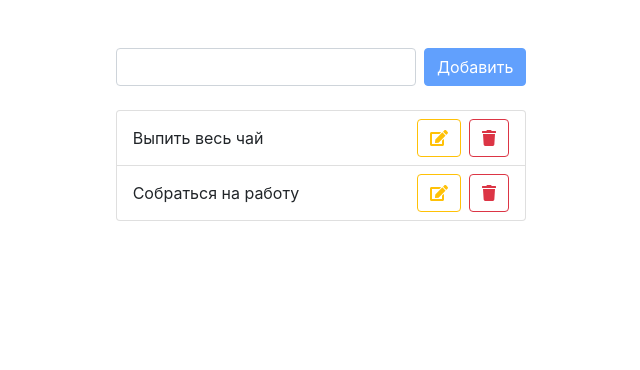
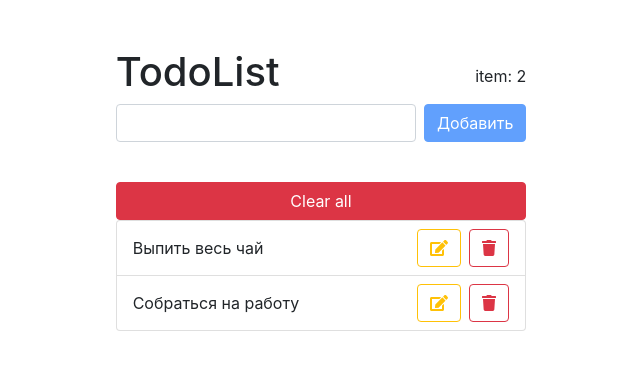
Before and after one commit to Abdyrahmanovt/react-todo-list, a React (Create React App) app: page / in a window 1280 px wide. Shown: the top 370 px of the page, without its empty margins (319-959 px from the left). Built offline with nearby package versions, Linux system fonts and the light colour scheme.

Commit message:
update project

```diff
--- a/src/components/Todo/index.js
+++ b/src/components/Todo/index.js
@@ -3,6 +3,7 @@ import {FontAwesomeIcon} from '@fortawesome/react-fontawesome'
 import {faTrash, faEdit} from '@fortawesome/free-solid-svg-icons'
 import {nanoid} from 'nanoid'
 import TodoItem from "../TodoItem";
+import TodoHeader from "../TodoHeader";
 
 const Todo = () => {
     const [todos, setTodos] = useState([
@@ -27,22 +28,23 @@ const Todo = () => {
         setTodos([...todos, newTodo])
         setValue('')
     }
-
     const deleteTodo = (id) => {
         setTodos(todos.filter(item => item.id !== id))
+    }
+
+    const saveTodo = (id, title) => {
+        setTodos(todos.map(item => item.id === id ? {...item , title} : item ))
     }
 
     return (
         <div className='row my-5'>
             <div className="col-md-4 offset-md-4">
-                <div className="d-flex mb-4">
-                    <input type="text" className='form-control me-2' value={value} onChange={handleInput}/>
-                    <button className="btn btn-primary" onClick={addTodo} disabled={!value.trim()}>Добавить</button>
-                </div>
+                <TodoHeader value={value} handleInput={handleInput} addTodo={addTodo} length={todos.length}/>
+                <button type='button' className='btn btn-danger mt-3 w-100' onClick={()=> setTodos([])}>Clear all</button>
                 <ul className='list-group'>
                     {
                         todos.map(item =>
-                            <TodoItem item={item}  deleteTodo={deleteTodo}/>
+                            <TodoItem item={item}  deleteTodo={deleteTodo} saveTodo={saveTodo}/>
                         )
                     }
                 </ul>
--- /dev/null
+++ b/src/components/TodoHeader/index.js
@@ -0,0 +1,18 @@
+import React from 'react';
+
+const TodoHeader = ({value, addTodo,handleInput,length}) => {
+    return (
+      <div>
+          <div className="d-flex align-items-center justify-content-between">
+              <h1>TodoList</h1>
+              <span>item: {length}</span>
+          </div>
+          <div className="d-flex mb-4">
+              <input type="text" className='form-control me-2' value={value} onChange={handleInput}/>
+              <button className="btn btn-primary" onClick={addTodo} disabled={!value.trim()}>Добавить</button>
+          </div>
+      </div>
+    );
+};
+
+export default TodoHeader;
--- a/src/components/TodoItem/index.js
+++ b/src/components/TodoItem/index.js
@@ -1,12 +1,17 @@
 import React, {useState} from 'react';
 import {FontAwesomeIcon} from "@fortawesome/react-fontawesome";
-import {faEdit, faTrash} from "@fortawesome/free-solid-svg-icons";
+import {faEdit, faTrash,faSave} from "@fortawesome/free-solid-svg-icons";
 
-const TodoItem = ({item, deleteTodo}) => {
+const TodoItem = ({item, deleteTodo,saveTodo}) => {
     const [isEdit, setIsEdit] = useState(false)
     const [newTitle,setNewTitle] = useState(item.title)
     const handleEdit = () => {
         setIsEdit(true)
+    }
+
+    const handleSave = () => {
+        saveTodo(item.id, newTitle)
+        setIsEdit(false)
     }
     const handleNewValue=(e)=>{
         setNewTitle(e.target.value)
@@ -19,9 +24,12 @@ const TodoItem = ({item, deleteTodo}) => {
                     <span>{item.title}</span>
             }
             <div className='d-flex'>
-                <button type='button' className='btn btn-outline-warning me-2 '
-                        onClick={handleEdit}>
-                    <FontAwesomeIcon icon={faEdit}/>
+                <button type='button' className='btn btn-outline-warning me-2' onClick={isEdit ? handleSave : handleEdit}>
+                    {
+                        isEdit ?<FontAwesomeIcon icon={faSave}/> : <FontAwesomeIcon icon={faEdit}/>
+
+
+                    }
                 </button>
                 <button type='button' className='btn btn-outline-danger' onClick={() => deleteTodo(item.id)}>
                     <FontAwesomeIcon icon={faTrash}/>
```
